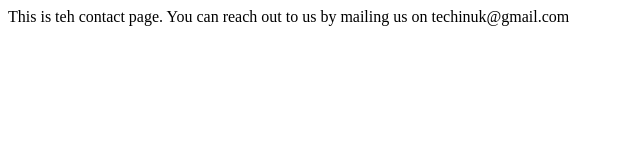
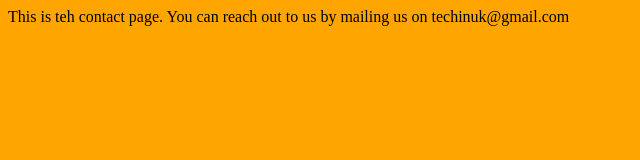
Before and after one commit to atomty1/johnproject, a plain HTML site: page contact.html in a window 1280 px wide. Shown: the whole page, without its empty margins (0-640 px from the left). Drawn offline with Linux system fonts and the light colour scheme.

Commit message:
experiment branch edited

```diff
--- /dev/null
+++ b/about.css
@@ -0,0 +1,3 @@
+body{
+    background-color: purple;
+}
--- /dev/null
+++ b/contact.css
@@ -0,0 +1,3 @@
+body{
+    background-color: orange;
+}
--- a/contact.html
+++ b/contact.html
@@ -4,6 +4,7 @@
     <meta charset="UTF-8">
     <meta name="viewport" content="width=device-width, initial-scale=1.0">
     <title>Document</title>
+    <link rel="stylesheet" href="contact.css">
 </head>
 <body>
     This is teh contact page.
```
Also changed, not shown: about.html (+1 -0 lines).
